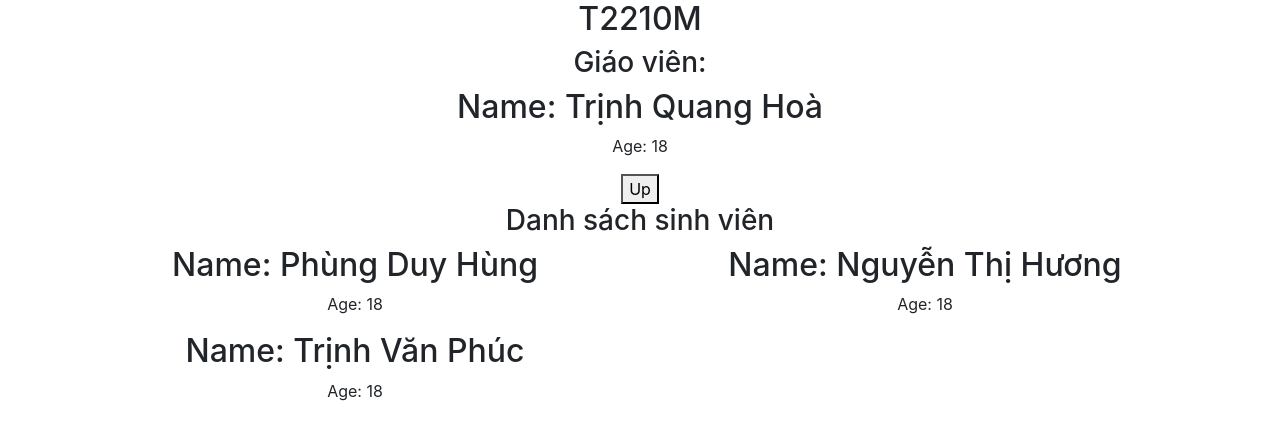
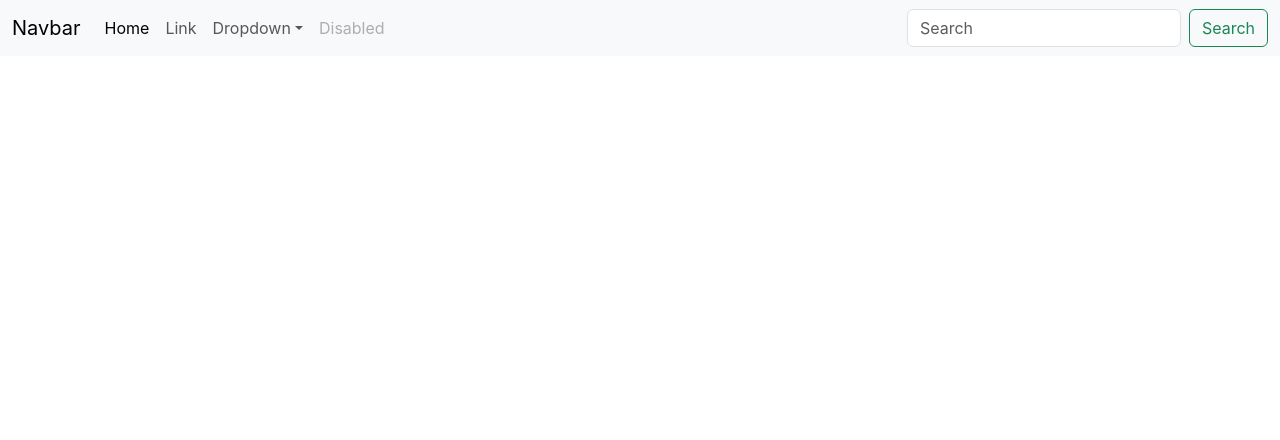
Before and after one commit to hoatq-fptaptech/T2210M_ReactJS_SEM-3, a React (Create React App) app: page / in a window 1280 px wide. Shown: the top 440 px of the page. Built offline with nearby package versions, Linux system fonts and the light colour scheme.

Commit message:
prepare layout

```diff
--- a/package.json
+++ b/package.json
@@ -8,6 +8,7 @@
     "@testing-library/user-event": "^13.5.0",
     "react": "^18.2.0",
     "react-dom": "^18.2.0",
+    "react-router-dom": "^6.20.0",
     "react-scripts": "5.0.1",
     "web-vitals": "^2.1.4"
   },
--- a/src/App.js
+++ b/src/App.js
@@ -1,11 +1,14 @@
 import logo from './logo.svg';
 import './App.css';
-import Classroom from './components/Classroom';
+import NavComponent from './components/shared/nav';
 
 function App() {
   return (
     <div className="App">
-        <Classroom/>
+        <NavComponent/>
+        <div className='content'>
+
+        </div>
     </div>
   );
 }
--- a/src/components/Classroom.js
+++ /dev/null
@@ -1,51 +0,0 @@
-import React from "react";
-import Teacher from "./Teacher";
-import Student from "./Student";
-
-class Classroom extends React.Component{
-    constructor(props){
-        super(props);
-        this.state = {
-            teacher: {
-                name: "Trịnh Quang Hoà",
-                age: 18
-            },
-            students:[
-                {
-                    name:"Phùng Duy Hùng"
-                },
-                {
-                    name:"Nguyễn Thị Hương"
-                },
-                {
-                    name: "Trịnh Văn Phúc"
-                }
-            ]
-        }
-    }
-
-    render(){
-        const teacher = this.state.teacher;
-        const students = this.state.students; // array
-        return (
-            <div className="container">
-                <h2>T2210M</h2>
-                <h3>Giáo viên:</h3>
-                <Teacher teacher={teacher}/>
-                <h3>Danh sách sinh viên</h3>
-                <div className="row">
-                    {
-                        students.map((e,i)=>{
-                            return (
-                                <div key={i} className="col-6">
-                                    <Student  student_name={e.name}/>
-                                </div>
-                            )
-                        })
-                    }
-                </div>
-            </div>
-        )
-    }
-}
-export default Classroom;
--- a/src/components/Student.js
+++ /dev/null
@@ -1,10 +0,0 @@
-function Student(props){
-    const name = props.student_name;
-    return (
-        <div>
-            <h2>Name: {name}</h2>
-            <p>Age: 18</p>
-        </div>
-    )
-}
-export default Student;
--- a/src/components/Teacher.js
+++ /dev/null
@@ -1,26 +0,0 @@
-import React from "react";
-
-class Teacher extends React.Component{
-    constructor(props){
-        super(props);
-        this.state = {
-            age: 18
-        }
-        this.increment = this.increment.bind(this);
-    }
-    increment(){
-        const age = this.state.age;
-        this.setState({age:age+1});
-    }
-    render(){
-        const teacher = this.props.teacher;
-        return (
-            <div>
-                <h2>Name: {teacher.name}</h2>
-                <p>Age: {teacher.age}</p>
-                <button type="button" onClick={this.increment}>Up</button>
-            </div>
-        );
-    }
-}
-export default Teacher;
--- /dev/null
+++ b/src/components/shared/nav.js
@@ -0,0 +1,41 @@
+function NavComponent(props){
+    return (
+        <nav className="navbar navbar-expand-lg bg-body-tertiary">
+            <div className="container-fluid">
+                <a className="navbar-brand" href="#">Navbar</a>
+                <button className="navbar-toggler" type="button" data-bs-toggle="collapse" data-bs-target="#navbarSupportedContent" aria-controls="navbarSupportedContent" aria-expanded="false" aria-label="Toggle navigation">
+                <span className="navbar-toggler-icon"></span>
+                </button>
+                <div className="collapse navbar-collapse" id="navbarSupportedContent">
+                <ul className="navbar-nav me-auto mb-2 mb-lg-0">
+                    <li className="nav-item">
+                    <a className="nav-link active" aria-current="page" href="#">Home</a>
+                    </li>
+                    <li className="nav-item">
+                    <a className="nav-link" href="#">Link</a>
+                    </li>
+                    <li className="nav-item dropdown">
+                    <a className="nav-link dropdown-toggle" href="#" role="button" data-bs-toggle="dropdown" aria-expanded="false">
+                        Dropdown
+                    </a>
+                    <ul className="dropdown-menu">
+                        <li><a className="dropdown-item" href="#">Action</a></li>
+                        <li><a className="dropdown-item" href="#">Another action</a></li>
+                        <li><hr className="dropdown-divider"/></li>
+                        <li><a className="dropdown-item" href="#">Something else here</a></li>
+                    </ul>
+                    </li>
+                    <li className="nav-item">
+                    <a className="nav-link disabled" aria-disabled="true">Disabled</a>
+                    </li>
+                </ul>
+                <form className="d-flex" role="search">
+                    <input className="form-control me-2" type="search" placeholder="Search" aria-label="Search"/>
+                    <button className="btn btn-outline-success" type="submit">Search</button>
+                </form>
+                </div>
+            </div>
+            </nav>
+    )
+}
+export default NavComponent;
--- a/src/index.js
+++ b/src/index.js
@@ -3,11 +3,14 @@
 import './index.css';
 import App from './App';
 import reportWebVitals from './reportWebVitals';
+import { BrowserRouter } from 'react-router-dom';
 
 const root = ReactDOM.createRoot(document.getElementById('root'));
 root.render(
   <React.StrictMode>
-    <App />
+    <BrowserRouter>
+      <App />
+    </BrowserRouter>
   </React.StrictMode>
 );
 
```
Also changed, not shown: 1 other file (tests, documents, lock files or other folders).
